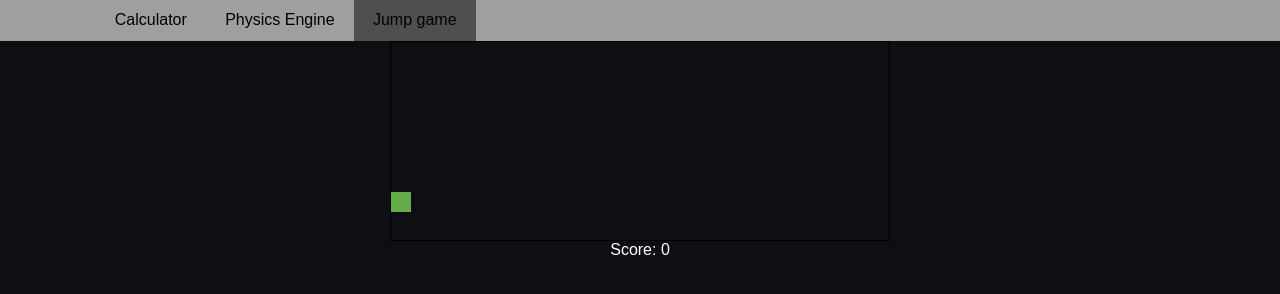
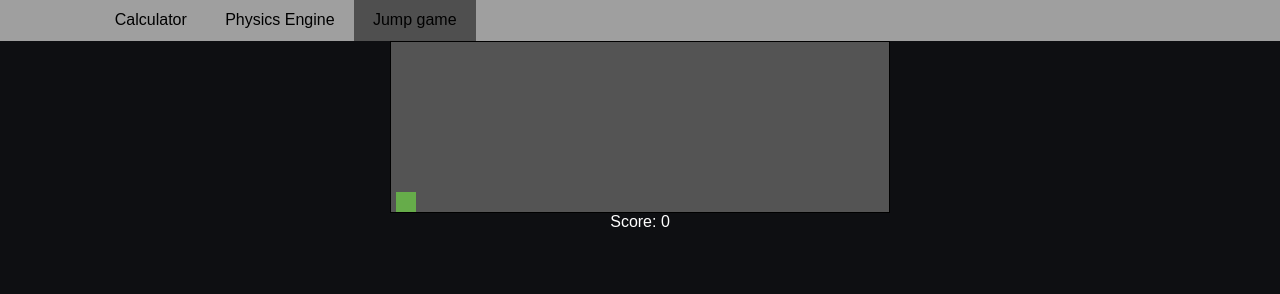
Before and after one commit to Slurpguppy/wlrprojects, a plain HTML site: page jump.html in a window 1280 px wide. Drawn offline with Linux system fonts and the light colour scheme.

Commit message:
Update jumpcss.css

```diff
--- a/jumpcss.css
+++ b/jumpcss.css
@@ -3,14 +3,13 @@
     margin: 0;
     overflow-x: hidden;
     color: white;
-    text-weight: bold;
 }
 .game{
     width: 500px;
-    height: 200px;
+    height: 172px;
     border: 1px solid black;
     margin: auto;
-    background-image: url('your-image.jpg');
+    background: rgb(84, 84, 84);
 }
 #character{
     width: 20px;
@@ -18,6 +17,7 @@
     background-color: #66AC4A;
     position:relative;
     top: 150px;
+    margin-left: 1%;
 }
 .animate{
     animation: jump 0.3s linear;
@@ -44,5 +44,4 @@
 }
 p{
     text-align: center;
-    color: white;
 }
```
